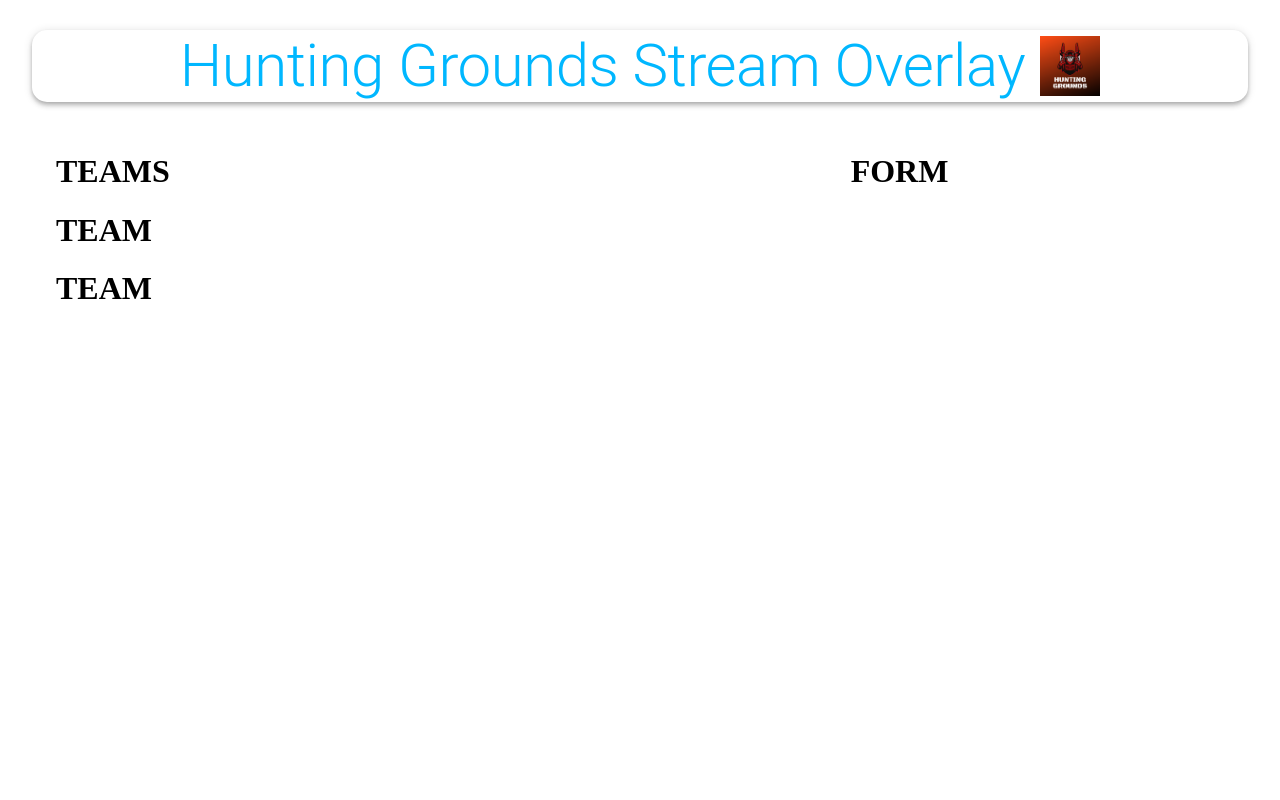
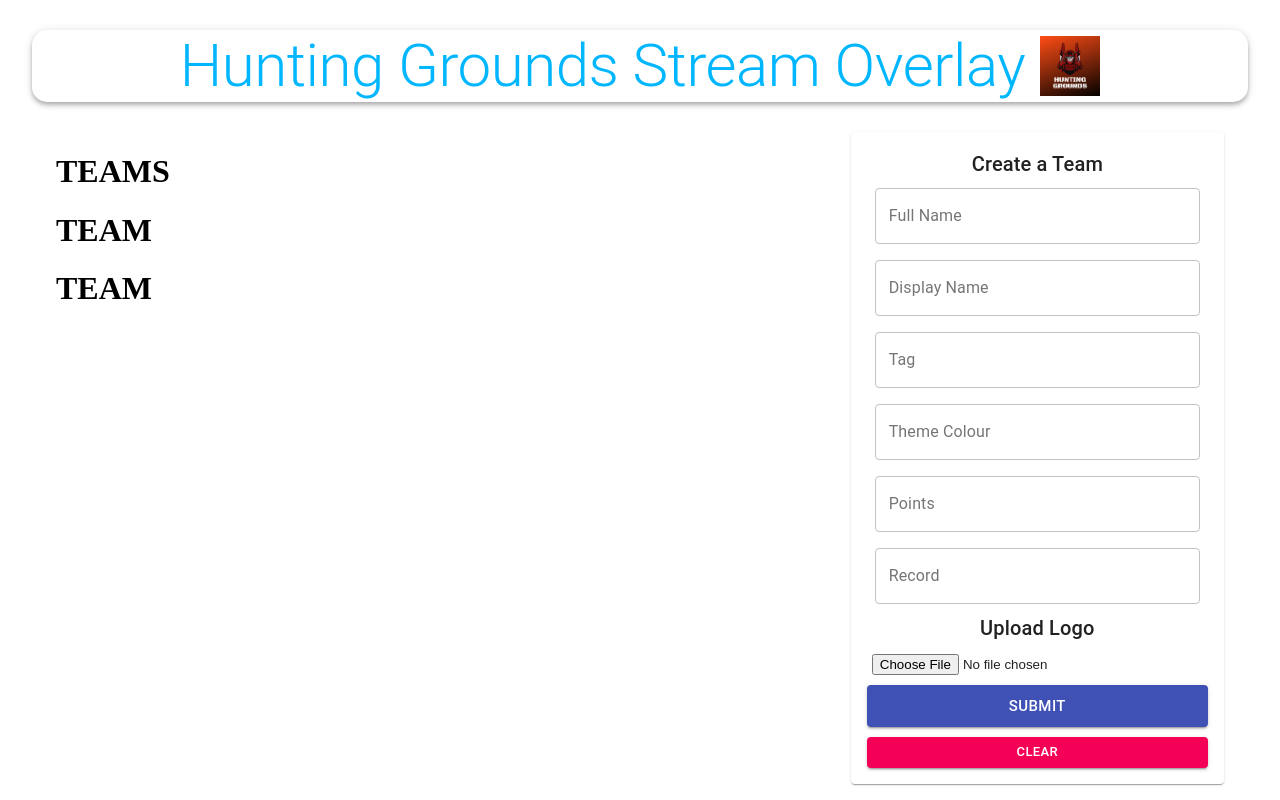
Before and after one commit to Hunting-Grounds/Hunting-Grounds-Stream-Overlay, a React (Vite) app in the folder client/: page / in a window 1280 px wide. Built offline with nearby package versions, Linux system fonts and the light colour scheme; no server answers.

Commit message:
Added a form to create new teams

```diff
--- a/client/src/components/Form/Form.js
+++ b/client/src/components/Form/Form.js
@@ -1,14 +1,100 @@
-import React from 'react';
+import React, {useState} from 'react';
+import { TextField, Button, Typography, Paper } from '@material-ui/core';
+import FileBase from 'react-file-base64';
 
 // Styles
 import useStyles from './styles';
+import { teal } from '@material-ui/core/colors';
+import { typography } from '@material-ui/system';
 
 function Form() {
+    const [teamData, setTeamData] = useState({
+        fullName: '', displayName: '', tag: '', themeColour: '', points: '', record: ''
+    });
     const classes = useStyles();
+
+    const handleSubmit = () => {
+
+    }
+
+    const clear = () => {
+
+    }
+
     return (
-        <div>
-            <h1>FORM</h1>
-        </div>
+        <Paper className={classes.paper}>
+            <form autoComplete="off" noValidate className={`${classes.root} ${classes.form}`} onSubmit={handleSubmit}>
+                <Typography variant="h6">Create a Team</Typography>
+
+                <TextField
+                    name="fullName"
+                    variant="outlined"
+                    label="Full Name"
+                    fullWidth
+                    value={teamData.fullName}
+                    onChange={(e) => setTeamData({ ...teamData, fullName: e.target.value })}
+                />
+
+                <TextField
+                    name="displayName"
+                    variant="outlined"
+                    label="Display Name"
+                    fullWidth
+                    value={teamData.displayName}
+                    onChange={(e) => setTeamData({ ...teamData, displayName: e.target.value })}
+                />
+
+                <TextField
+                    name="tag"
+                    variant="outlined"
+                    label="Tag"
+                    fullWidth
+                    value={teamData.tag}
+                    onChange={(e) => setTeamData({ ...teamData, tag: e.target.value })}
+                />
+
+                <TextField
+                    name="themeColour"
+                    variant="outlined"
+                    label="Theme Colour"
+                    fullWidth
+                    value={teamData.themeColour}
+                    onChange={(e) => setTeamData({ ...teamData, themeColour: e.target.value })}
+                />
+
+                <TextField
+                    name="points"
+                    variant="outlined"
+                    label="Points"
+                    fullWidth
+                    value={teamData.points}
+                    onChange={(e) => setTeamData({ ...teamData, points: e.target.value })}
+                />
+
+                <TextField
+                    name="Record"
+                    variant="outlined"
+                    label="Record"
+                    fullWidth
+                    value={teamData.record}
+                    onChange={(e) => setTeamData({ ...teamData, record: e.target.value })}
+                />
+
+                <Typography variant={'h6'}>Upload Logo</Typography>
+
+                <div className={classes.fileInput}>
+                    <FileBase
+                        type="file"
+                        multiple={false}
+                        onDone={({base64}) => setTeamData({ ...teamData, selectedFile: base64 })}
+                    />
+                </div>
+
+                <Button className={classes.buttonSubmit} variant="contained" color="primary" size="large" type="submit" fullWidth>Submit</Button>
+                <Button variant="contained" color="secondary" size="small" onClick={clear} fullWidth>Clear</Button>
+
+            </form>
+        </Paper>
     )
 }
 
```
Also changed, not shown: 1 other file (tests, documents, lock files or other folders).
